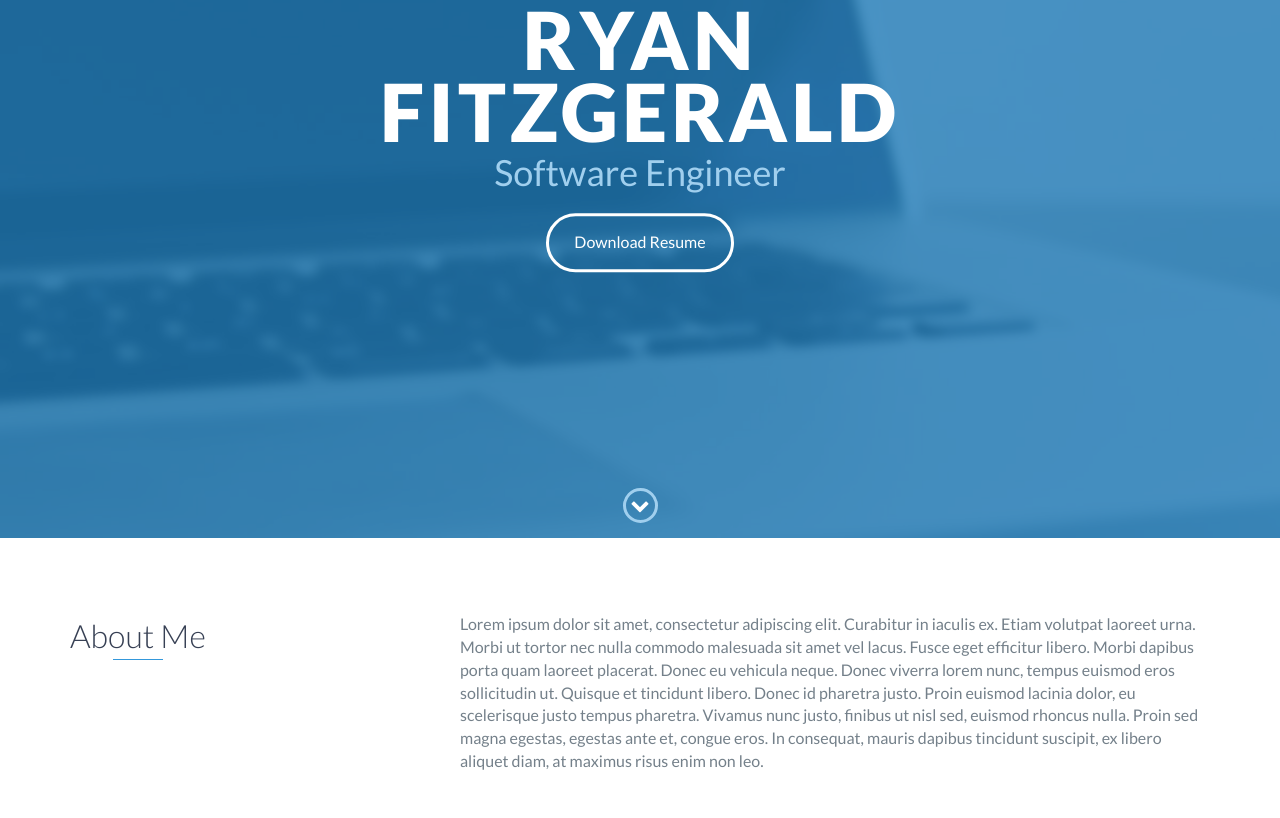
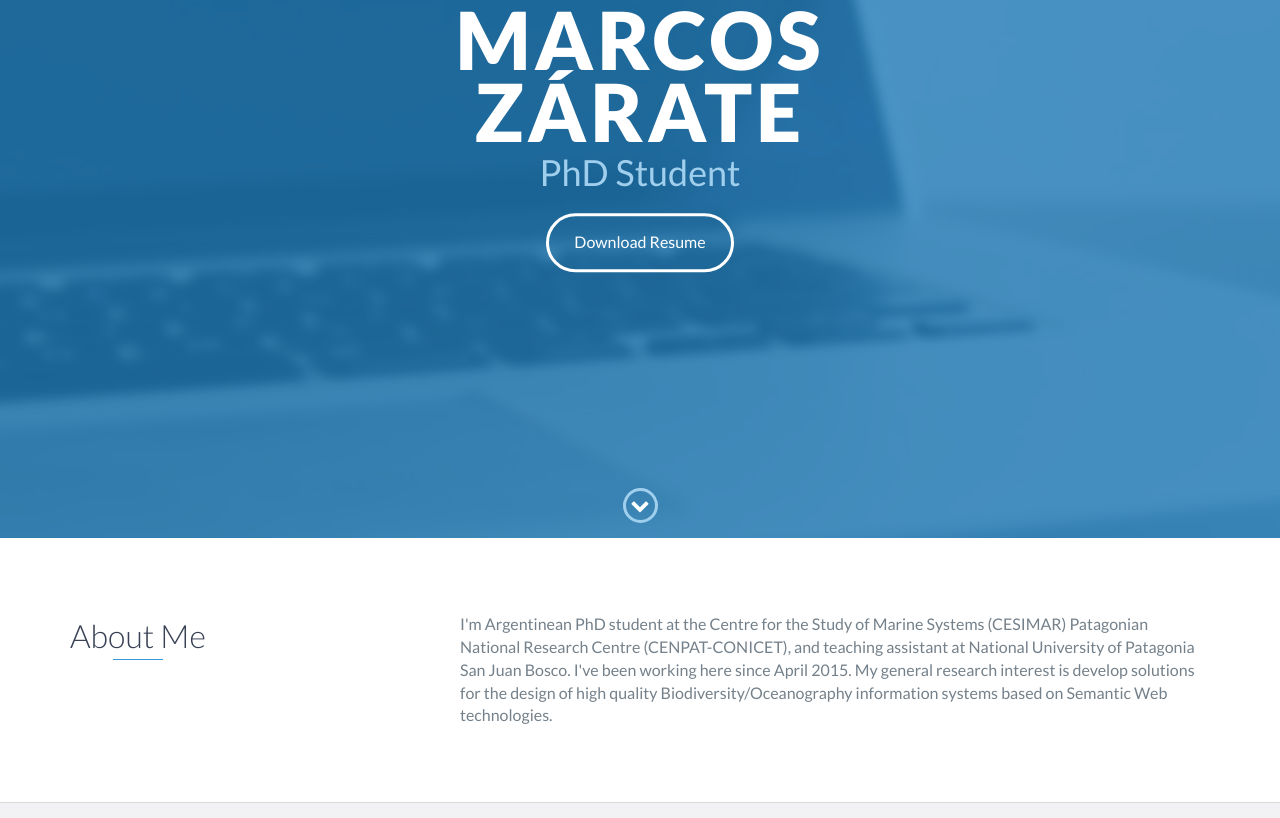
Before and after one commit to marcosdzarate/marcosdzarate.github.io, a website: page index.html in a window 1280 px wide. Shown: the part 262-1080 px from the top of the page. Drawn offline with nearby package versions, Linux system fonts and the light colour scheme.

Commit message:
Update index.html

```diff
--- a/index.html
+++ b/index.html
@@ -48,8 +48,8 @@
 
     <div id="lead">
         <div id="lead-content">
-            <h1>Ryan Fitzgerald</h1>
-            <h2>Software Engineer</h2>
+            <h1>Marcos Zárate</h1>
+            <h2>PhD Student</h2>
             <a href="#" class="btn-rounded-white">Download Resume</a>
         </div>
         <!-- End #lead-content -->
@@ -72,11 +72,11 @@
                     <h2 class="heading">About Me</h2>
                 </div>
                 <div class="col-md-8">
-                    <p>
-                        Lorem ipsum dolor sit amet, consectetur adipiscing elit. Curabitur in iaculis ex. Etiam volutpat laoreet urna. Morbi ut tortor nec nulla commodo malesuada sit amet vel lacus. Fusce eget efficitur libero. Morbi dapibus porta quam laoreet placerat. Donec
-                        eu vehicula neque. Donec viverra lorem nunc, tempus euismod eros sollicitudin ut. Quisque et tincidunt libero. Donec id pharetra justo. Proin euismod lacinia dolor, eu scelerisque justo tempus pharetra. Vivamus nunc justo, finibus
-                        ut nisl sed, euismod rhoncus nulla. Proin sed magna egestas, egestas ante et, congue eros. In consequat, mauris dapibus tincidunt suscipit, ex libero aliquet diam, at maximus risus enim non leo.
-                    </p>
+                    <p>I'm Argentinean PhD student at the Centre for the Study of Marine Systems (CESIMAR) Patagonian National Research Centre (CENPAT-CONICET),
+			   and teaching assistant at National University of Patagonia San Juan Bosco. I've been working here since April 2015.
+			    My general research interest is develop solutions for the design of high quality Biodiversity/Oceanography information systems
+			    based on Semantic Web technologies.
+                         </p>
                 </div>
             </div>
         </div>
@@ -237,7 +237,7 @@
             <div class="row">
                 <div class="col-sm-5 copyright">
                     <p>
-                        Copyright &copy; 2017 YOUR NAME
+                        Copyright &copy; 2019 MARCOS ZARATE
                     </p>
                 </div>
                 <div class="col-sm-2 top">
```
